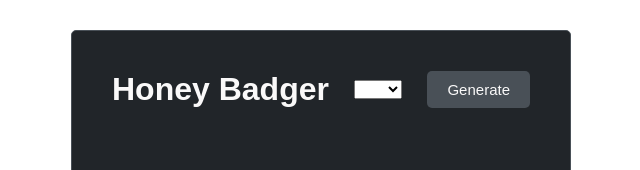
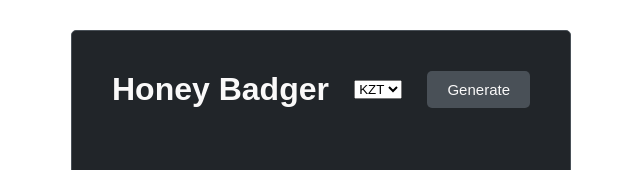
Before and after one commit to iTsluku/honeybadger, a Vue app: page / in a window 1280 px wide. Shown: the top 170 px of the page, without its empty margins (319-959 px from the left). Built offline with nearby package versions, Linux system fonts and the light colour scheme.

Commit message:
Init selected, Update data

```diff
--- a/src/App.vue
+++ b/src/App.vue
@@ -1,6 +1,7 @@
 <template>
   <div class="container">
     <Header
+      :modes="modes"
       @add-maps="addMaps"
       @change-mode="changeMode"
       title="Honey Badger"
@@ -40,6 +41,11 @@ export default {
     return {
       maps: [],
       mode: "kz_timer",
+      modes: [
+        { id: 0, mode: "kz_timer", name: "KZT" },
+        { id: 1, mode: "kz_simple", name: "SKZ" },
+        { id: 2, mode: "kz_vanilla", name: "VNL" },
+      ],
     };
   },
   created() {},
--- a/src/components/Header.vue
+++ b/src/components/Header.vue
@@ -2,10 +2,10 @@
   <header>
     <h1>{{ title }}</h1>
     <div class="select-wrapper">
-      <select name="Mode" v-model="mode" @change="$emit('change-mode', mode)">
-        <option value="kz_timer" selected>KZT</option>
-        <option value="kz_simple">SKZ</option>
-        <option value="kz_vanilla">VNL</option>
+      <select v-model="selected" @change="$emit('change-mode', selected)">
+        <option :key="m.id" v-for="m in modes" :value="m.mode">
+          {{ m.name }}
+        </option>
       </select>
     </div>
     <Button @btn-click="$emit('add-maps')" text="Generate" color="#495057" />
@@ -22,9 +22,15 @@ export default {
       type: String,
       default: "NULL",
     },
+    modes: Array,
   },
   components: {
     Button,
+  },
+  data() {
+    return {
+      selected: "kz_timer",
+    };
   },
 };
 </script>
--- a/src/components/Map.vue
+++ b/src/components/Map.vue
@@ -3,14 +3,16 @@
     <h3>{{ map.name }}</h3>
     <img :src="getImageURL()" />
     <div class="wr">
-      <span class="type">Pro</span
-      ><mark-time>{{ map[`${mode}PROtime`] }} </mark-time> by
-      <mark-name>{{ map[`${mode}PROplayer_name`] }}</mark-name>
+      <span class="type">Pro</span>
+      <div class="mark-time">{{ map[`${mode}PROtime`] }}</div>
+      by
+      <div class="mark-name">{{ map[`${mode}PROplayer_name`] }}</div>
     </div>
     <div class="wr">
-      <span class="type">TP</span
-      ><mark-time>{{ map[`${mode}TPtime`] }}</mark-time> by
-      <mark-name>{{ map[`${mode}TPplayer_name`] }}</mark-name>
+      <span class="type">TP</span>
+      <div class="mark-time">{{ map[`${mode}TPtime`] }}</div>
+      by
+      <div class="mark-name">{{ map[`${mode}TPplayer_name`] }}</div>
     </div>
   </div>
 </template>
@@ -59,22 +61,24 @@ export default {
   display: inline-block;
   width: 32px;
 }
-.map .wr mark-time {
+.map .wr .mark-time {
   color: #540b0e;
   background: #adb5bd;
   font-weight: bolder;
   display: inline-block;
   width: 82px;
 }
-.map .wr mark-name {
+.map .wr .mark-name {
   color: #540b0e;
   background: #adb5bd;
   font-weight: bolder;
   display: inline-block;
   width: 235px;
+  height: 19px;
+  vertical-align: bottom;
+  text-overflow: ellipsis;
+  white-space: nowrap;
   overflow: hidden;
-  text-overflow: clip ellipsis;
-  vertical-align: bottom;
 }
 .map img {
   max-width: 100%;
```
